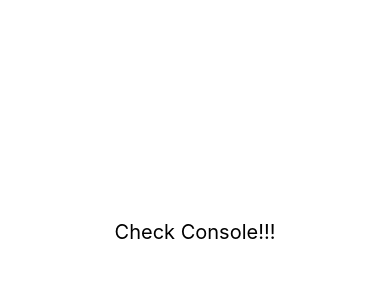
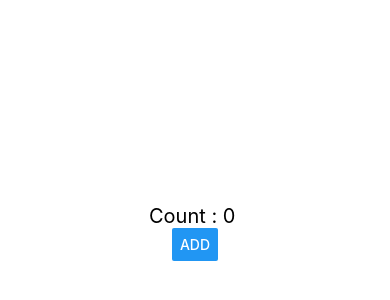
Before and after one commit to nileshborate/react_native, a React Native app in the folder firstappnative/: screen / in a window 390 px wide. Shown: the part 190-490 px from the top of the page. Built offline with nearby package versions, Linux system fonts and the light colour scheme.

Commit message:
multiple useEffect

```diff
--- a/firstappnative/App.tsx
+++ b/firstappnative/App.tsx
@@ -1,14 +1,21 @@
-import { useEffect } from 'react';
-import { StyleSheet, Text, View } from 'react-native';
+import { useEffect, useState } from 'react';
+import { Button, StyleSheet, Text, View } from 'react-native';
 
 function App() {
+  const [count, setCount] = useState(0);
+
   useEffect(() => {
     console.log('App loaded');
   }, []);
 
+  useEffect(() => {
+    console.log('Count Changed :', count);
+  }, [count]);
+
   return (
     <View style={styles.container}>
-      <Text style={{ fontSize: 20 }}>Check Console!!!</Text>
+      <Text style={{ fontSize: 20 }}>Count : {count} </Text>
+      <Button title="Add" onPress={() => setCount(count + 1)} />
     </View>
   );
 }
```
